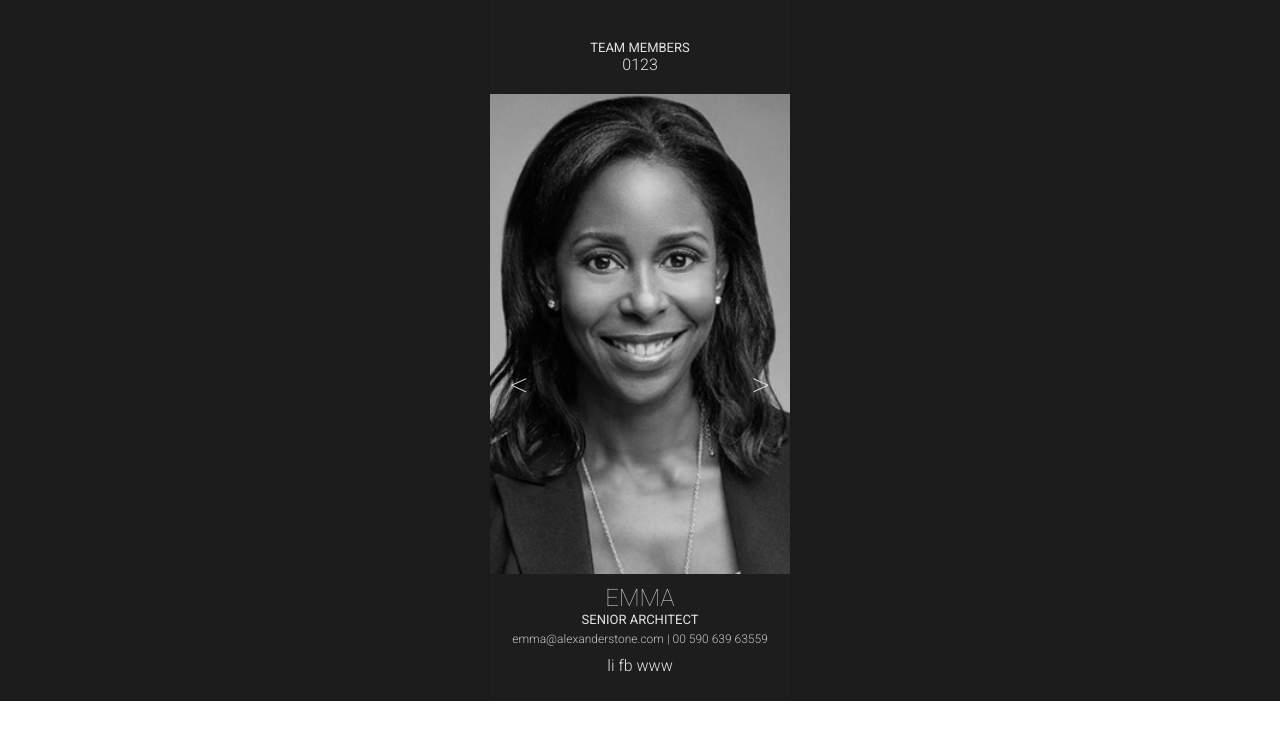
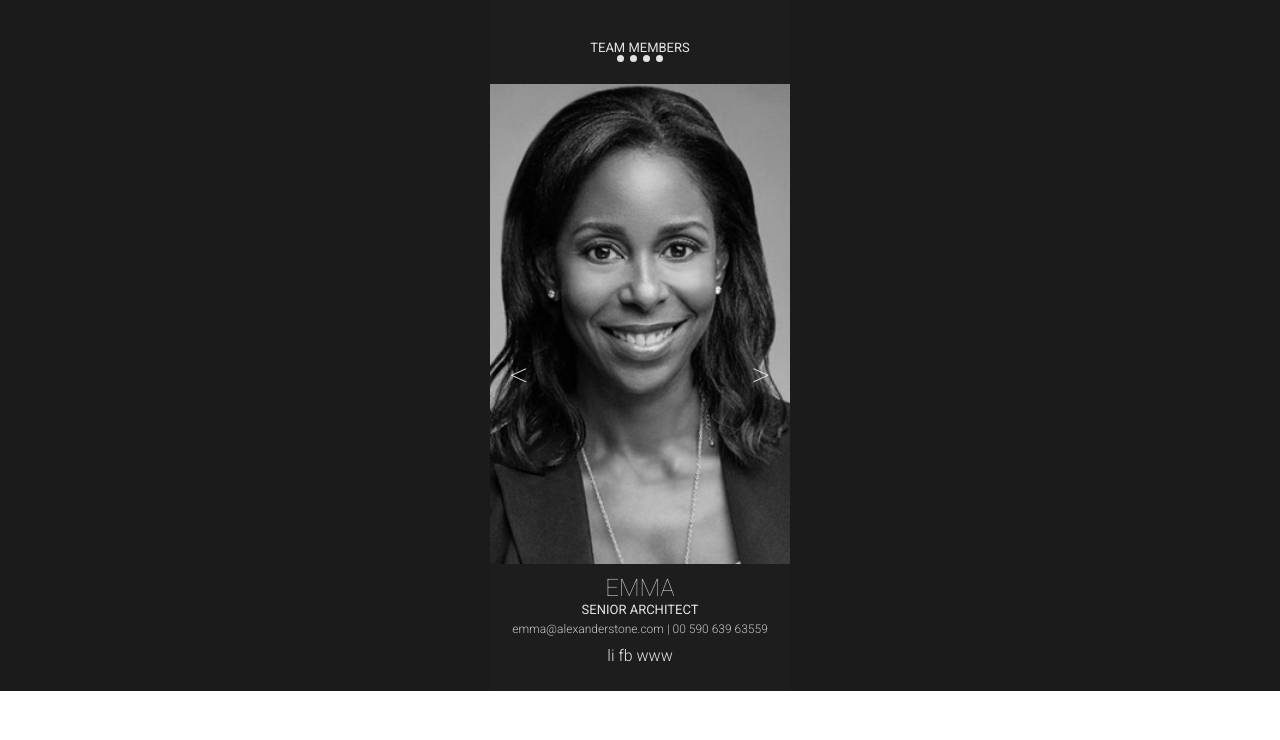
Before and after one commit to adamgonzls/ui006_userprofile, a website: page public/index.html in a window 1280 px wide. Drawn offline with nearby package versions, Linux system fonts and the light colour scheme; files that its build step writes are made by us from their sources.

Commit message:
style navigation

```diff
--- a/scss/_components.scss
+++ b/scss/_components.scss
@@ -1,5 +1,18 @@
 ul {
   list-style-type: none;
+}
+
+.team-member-navigation {
+  margin-bottom: calculateMargin(10px);
+  a {
+    margin: 0 3px;
+    display: inline-block;
+    border-radius: 20px;
+    width: 7px;
+    height: 7px;
+    background: var(--platinum);
+    text-indent: -9999px;
+  }
 }
 
 .direction-arrow {
```
